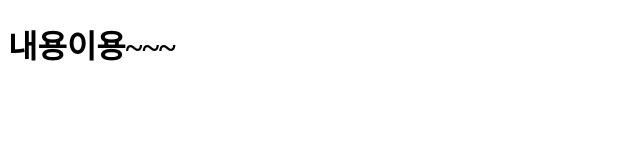
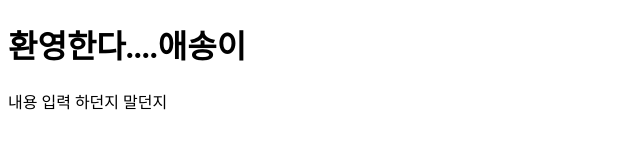
Before and after one commit to jhcorea9n9q/Web, a plain HTML site: page index.html in a window 1280 px wide. Shown: the whole page, without its empty margins (0-640 px from the left). Drawn offline with Linux system fonts and the light colour scheme.

Commit message:
HTML 내용바꿧음 OK?

```diff
--- a/index.html
+++ b/index.html
@@ -5,6 +5,7 @@
 <title>Main 화면</title>
 </head>
 <body>
-	<h1> 내용이용~~~ </h1>
+	<h1>  환영한다....애송이 </h1>
+	<p>내용 입력 하던지 말던지</p>
 </body>
 </html>
```
